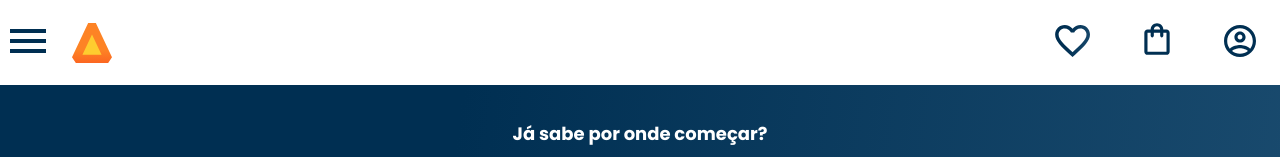
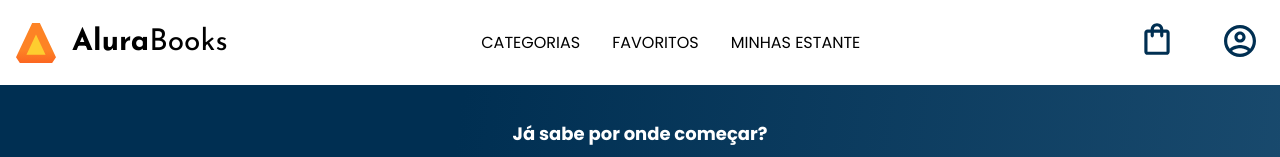
Before and after one commit to Elias-Moura/alura-books, a plain HTML site: page index.html in a window 1280 px wide. Shown: the top 157 px of the page. Drawn offline with nearby package versions, Linux system fonts and the light colour scheme.

Commit message:
Utilizando media queries. Responsividade.

```diff
--- a/index.html
+++ b/index.html
@@ -8,6 +8,7 @@
     <link rel="preconnect" href="https://fonts.googleapis.com">
     <link rel="preconnect" href="https://fonts.gstatic.com" crossorigin>
     <link rel="stylesheet" href="https://cdn.jsdelivr.net/npm/swiper@11/swiper-bundle.min.css" />
+    <link href="https://fonts.googleapis.com/css2?family=Inter:wght@400;700&family=Josefin+Sans:wght@400;700&family=Poppins:wght@300;400;500;700&display=swap" rel="stylesheet">
     <link
         href="https://fonts.googleapis.com/css2?family=Inter:wght@400;700&family=Poppins:wght@300;400;500;700&display=swap"
         rel="stylesheet">
@@ -41,9 +42,16 @@
                 </li>
             </ul>
             <img src="assets/images/Logo.svg" alt="Logo da Alurabooks" class="container__imagem">
+            <h1 class="container__titulo"><b class="container__titulo--negrito">Alura</b>Books</h1>
         </div>
+
+        <ul class="opcoes">
+            <li class="opcoes__item">Categorias</li>
+            <li class="opcoes__item"><a href="#" class="opcoes__link">Favoritos</a></li>
+            <li class="opcoes__item"><a href="#" class="opcoes__link">Minhas estante</a></li>
+        </ul>
         <div class="container">
-            <a href="#"><img src="assets/images/Favoritos.svg" alt="Meus favoritos" class="container__imagem"></a>
+            <a href="#"><img src="assets/images/Favoritos.svg" alt="Meus favoritos" class="container__imagem container__imagem-transparente"></a>
             <a href="#"><img src="assets/images/Compras.svg" alt="Carrinho de compras" class="container__imagem"></a>
             <a href="#"><img src="assets/images/Usuário.svg" alt="Meu usuário" class="container__imagem"></a>
         </div>
--- a/styles/header.css
+++ b/styles/header.css
@@ -56,3 +56,51 @@
 .container__botao {
     display: none;
 }
+
+.container__titulo {
+    display: none;
+}
+
+.opcoes {
+    display: none;
+}
+
+@media screen and (min-width: 1024px) {
+    .container__titulo,
+    .container__titulo--negrito {
+        font-family: var(--fonte-secundaria);
+        font-size: 30px;
+    }
+
+    .container__titulo {
+        display: block;
+        font-weight: 400;
+    }
+
+    .container__titulo--negrito {
+        font-weight: 700;
+    }
+
+    .opcoes {
+        display: flex;
+    }
+
+    .opcoes__item {
+        padding: 0 1em;
+        text-transform: uppercase;
+    }
+
+    .opcoes__link {
+        text-decoration: none;
+        color: var(--preto);
+    }
+
+    .container__imagem-transparente {
+        display: none;
+    }
+
+    .cabecalho__menu-hamburger{
+        display: none;
+    }
+
+}
--- a/styles/style.css
+++ b/styles/style.css
@@ -12,7 +12,9 @@
     --laranja: #EB9B00;
     --azul: #002F52;
     --azul-degrade: linear-gradient(97.54deg, #002F52 35.49%, #326589 165.37%);
+    --preto: #000000;
     --fonte-principal: "Poppins";
+    --fonte-secundaria: "Josefin Sans";
 }
 
 body{
```
